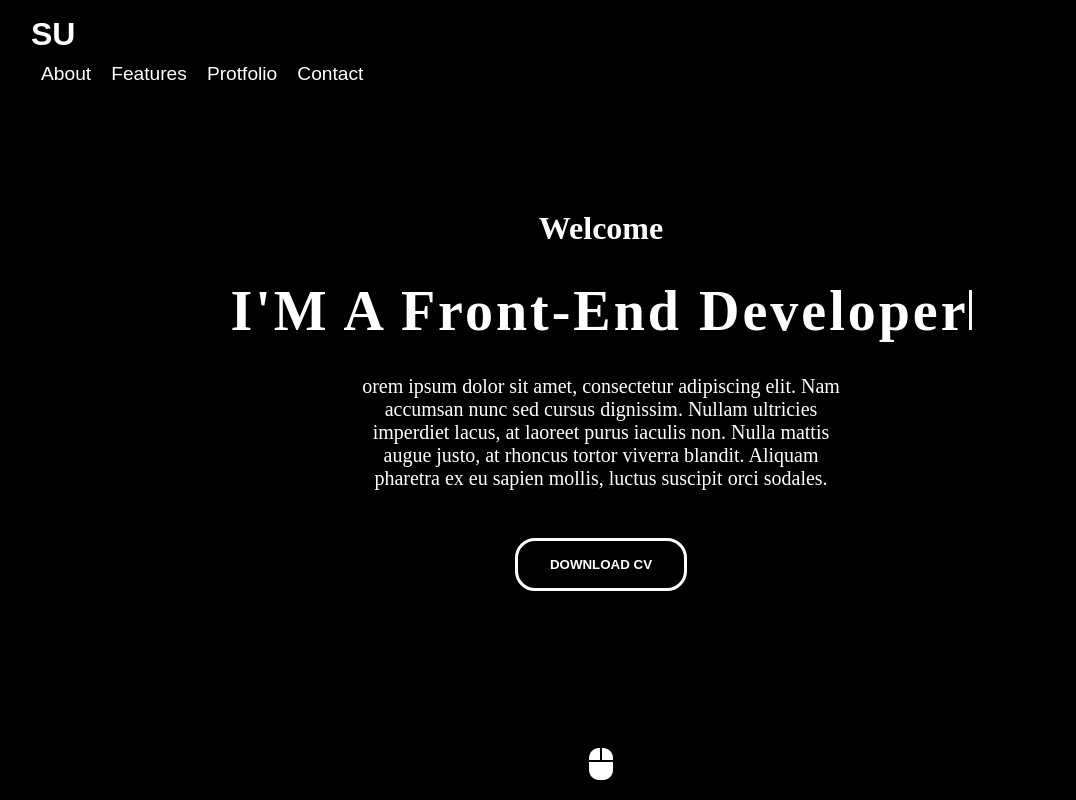
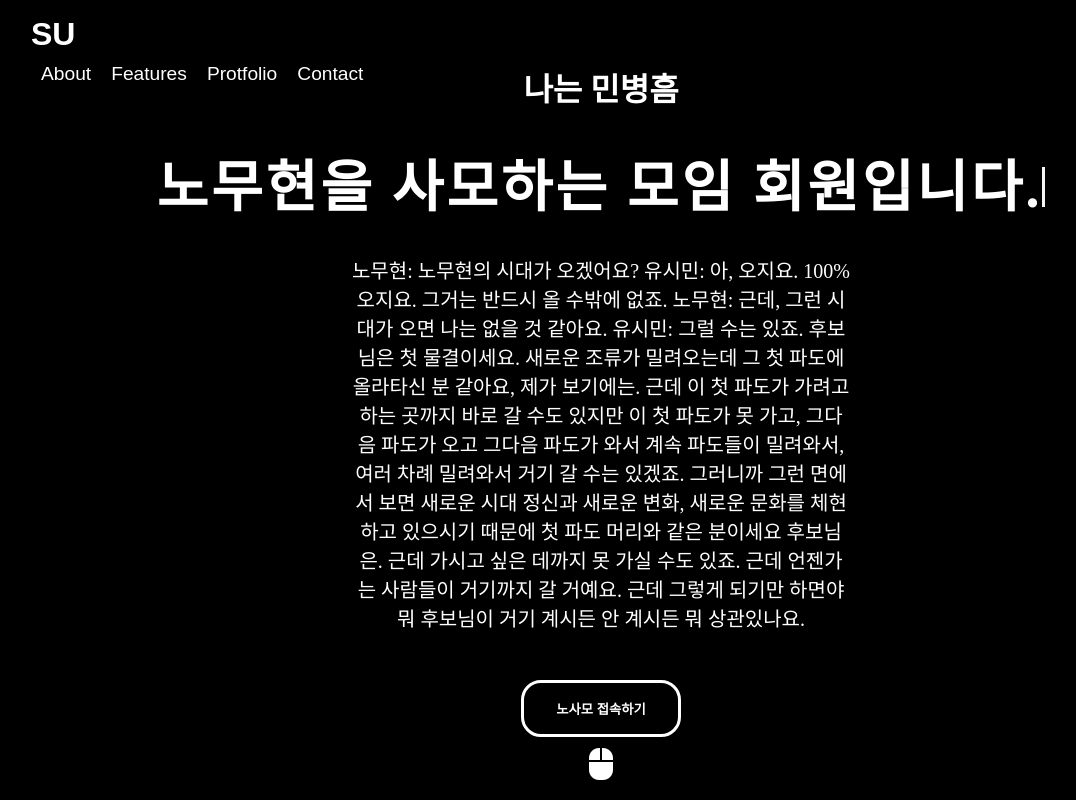
Before and after one commit to hsk2025/gogo, a plain HTML site: page index.html in a window 1280 px wide. Shown: the whole page, without its empty margins (39-1115 px from the left). Drawn offline with Linux system fonts and the light colour scheme.

Commit message:
Update index.html

```diff
--- a/index.html
+++ b/index.html
@@ -36,10 +36,13 @@
 
     <main id="main">
         <div class="container">
-            <h4>Welcome</h4>
-            <h2>I'M A <span>Front-End Developer</span></h2>
-            <p>orem ipsum dolor sit amet, consectetur adipiscing elit. Nam accumsan nunc sed cursus dignissim. Nullam ultricies imperdiet lacus, at laoreet purus iaculis non. Nulla mattis augue justo, at rhoncus tortor viverra blandit. Aliquam pharetra ex eu sapien mollis, luctus suscipit orci sodales.</p>
-            <button class="download">DOWNLOAD CV</button>
+            <h4>나는 민병흠</h4>
+            <h2>노무현을 <span>사모하는 모임 회원입니다.</span></h2>
+            <p>노무현: 노무현의 시대가 오겠어요?
+유시민: 아, 오지요. 100% 오지요. 그거는 반드시 올 수밖에 없죠.
+노무현: 근데, 그런 시대가 오면 나는 없을 것 같아요.
+유시민: 그럴 수는 있죠. 후보님은 첫 물결이세요. 새로운 조류가 밀려오는데 그 첫 파도에 올라타신 분 같아요, 제가 보기에는. 근데 이 첫 파도가 가려고 하는 곳까지 바로 갈 수도 있지만 이 첫 파도가 못 가고, 그다음 파도가 오고 그다음 파도가 와서 계속 파도들이 밀려와서, 여러 차례 밀려와서 거기 갈 수는 있겠죠. 그러니까 그런 면에서 보면 새로운 시대 정신과 새로운 변화, 새로운 문화를 체현하고 있으시기 때문에 첫 파도 머리와 같은 분이세요 후보님은. 근데 가시고 싶은 데까지 못 가실 수도 있죠. 근데 언젠가는 사람들이 거기까지 갈 거예요. 근데 그렇게 되기만 하면야 뭐 후보님이 거기 계시든 안 계시든 뭐 상관있나요.</p>
+            <button class="download">노사모 접속하기</button>
             <button class="mouse"><i class="fa-solid fa-computer-mouse"></i></button>
         </div>
     </main>
```
